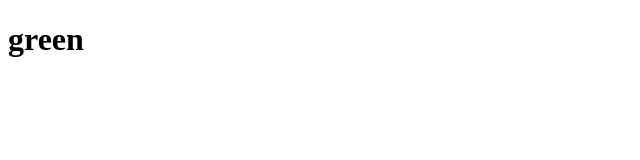
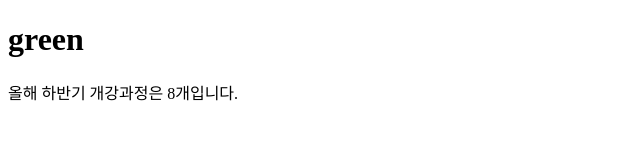
Before and after one commit to design-view/green, a plain HTML site: page index.html in a window 1280 px wide. Shown: the whole page, without its empty margins (0-640 px from the left). Drawn offline with Linux system fonts and the light colour scheme.

```diff
--- a/index.html
+++ b/index.html
@@ -8,5 +8,6 @@
 </head>
 <body>
     <h1>green</h1>
+    <p>올해 하반기 개강과정은 8개입니다.</p>
 </body>
 </html>
```
Also changed, not shown: 1 other file.
